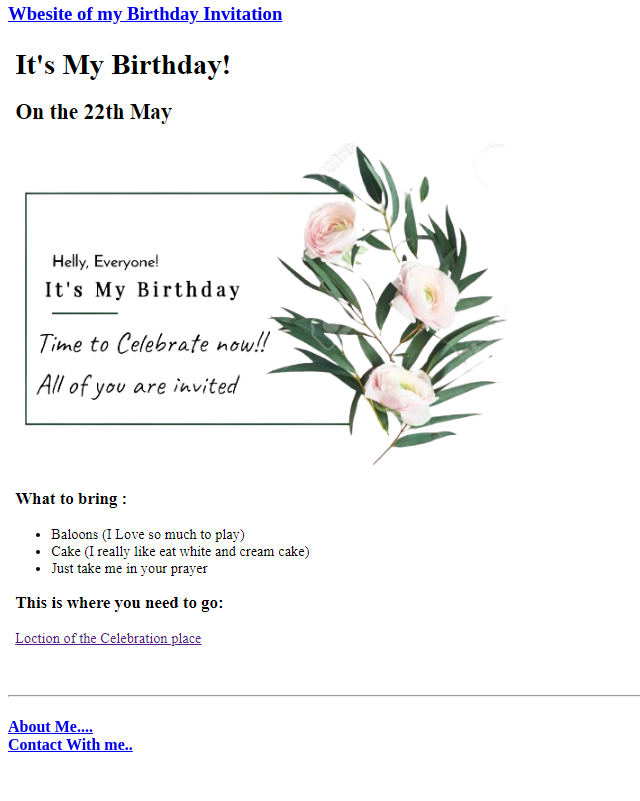
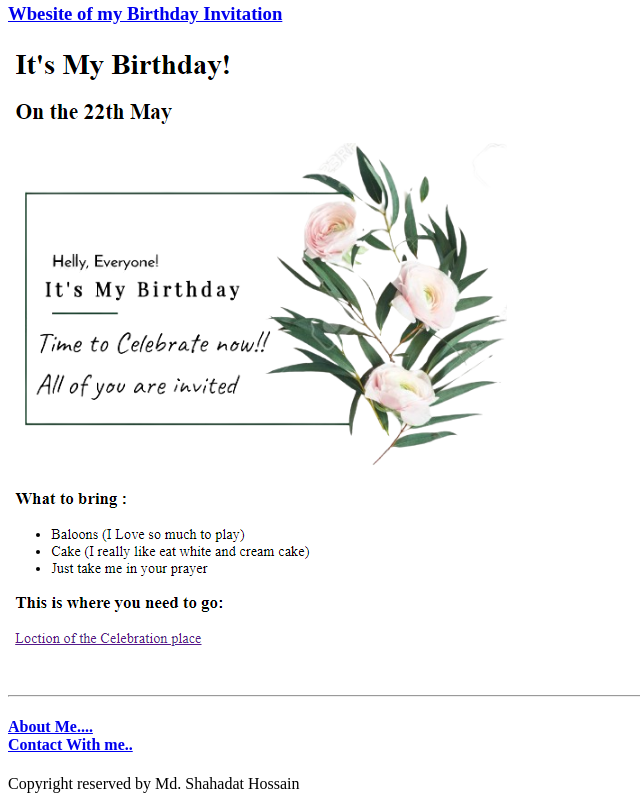
Before and after one commit to Shahadatbd364/My-Portfolio, a plain HTML site: page index.html in a window 1280 px wide. Shown: the part 629-1430 px from the top of the page, without its empty margins (0-640 px from the left). Before the commit the page ends 1404 px from the top, so only its background shows below. Drawn offline with Linux system fonts and the light colour scheme.

Commit message:
Update index.html

```diff
--- a/index.html
+++ b/index.html
@@ -18,20 +18,6 @@
     <a href="./public/contact.html">Contact With me..</a>
     </b></h4>
 
-
+<footer>Copyright reserved by Md. Shahadat Hossain</footer>
 </body>
 </html>
-
-<!-- TODO 2: Add Your previous projects' HTML into the public folder -->
-
-<!-- TODO 3: Take screenshots of your project previews and add the images to the images folder -->
-
-<!-- TODO 4: Add titles/subtitles etc. -->
-
-<!-- TODO 5: Add a link to the project pages -->
-
-<!-- TODO 6: Add images to show the project previews
-HINT for TODO 6: You can use the height attribute set to 200 to make the image smaller:
-https://developer.mozilla.org/en-US/docs/Web/HTML/Element/img#attr-height -->
-
-<!-- TODO 7: Add the Contact Me and About Me page links -->
```
